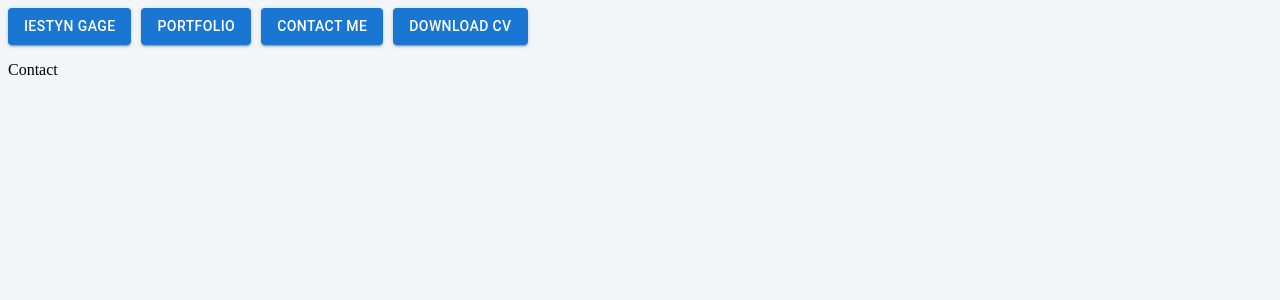
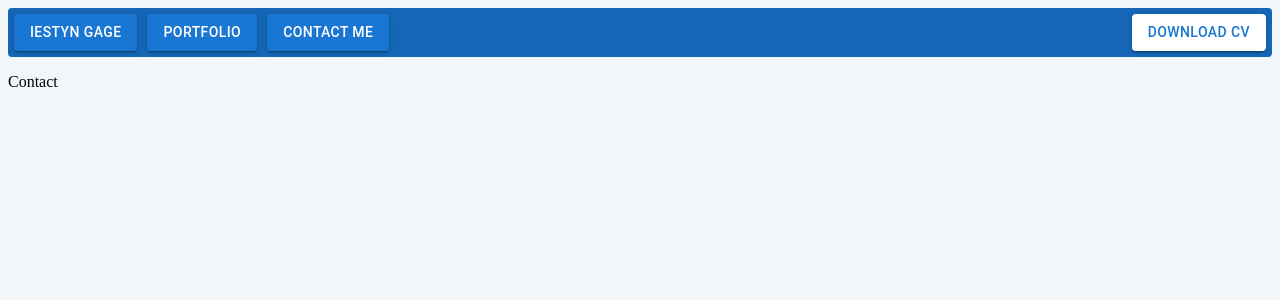
Before and after one commit to IestynGage/PortfolioWebsite, a React (Create React App) app: page /contact in a window 1280 px wide. Shown: the top 300 px of the page. Built offline with nearby package versions, Linux system fonts and the light colour scheme.

Commit message:
Top Bar navigation improvements

```diff
--- a/src/Components/ButtonLink.tsx
+++ b/src/Components/ButtonLink.tsx
@@ -1,28 +1,34 @@
 import { Button } from "@mui/material";
+import { CSSProperties } from "react";
 
 interface ButtonLinkProps {
   href?: string;
   onClick?: () => void;
   label: string;
-  newTab?: boolean;
-  download?: boolean | undefined;
+  fontColor?: string;
+  style?: CSSProperties;
 }
 
 function ButtonLink({
   label,
   href,
+  fontColor,
   onClick,
-  newTab = false,
-  download,
+  style,
 }: ButtonLinkProps) {
   return (
-    <Button variant="contained" style={{ margin: "0 10px 0 0px" }}>
+    <Button
+      variant="contained"
+      href={href}
+      style={{ ...style }}
+      onClick={onClick}
+    >
       <a
-        href={href}
-        onClick={onClick}
-        style={{ color: "white", textDecoration: "none", fontWeight: 510 }}
-        target={newTab ? "_blank" : ""}
-        download={download}
+        style={{
+          color: fontColor ?? "white",
+          textDecoration: "none",
+          fontWeight: 510,
+        }}
       >
         {label}
       </a>
--- a/src/Components/Navigation.tsx
+++ b/src/Components/Navigation.tsx
@@ -2,32 +2,49 @@ import { useNavigate } from "react-router-dom";
 import ButtonLink from "./ButtonLink";
 
 export default function Navigation() {
-  const name = "Iestyn Gage";
-  const currentRole = "Junior Software Engineer";
-  const currentCompany = "CoreFiling";
   const navigate = useNavigate();
 
   return (
-    <span style={{ display: "flex", flexDirection: "row" }}>
+    <span
+      style={{
+        display: "flex",
+        flexDirection: "row",
+        backgroundColor: "#1566b7",
+        padding: "6px",
+        borderRadius: "4px",
+      }}
+    >
       <ButtonLink
         label={"Iestyn Gage"}
         onClick={() => {
-          navigate("/home");
+          navigate("/iestyn");
         }}
+        style={{ margin: "0 10px 0 0px" }}
       />
       <ButtonLink
         label={"Portfolio"}
         onClick={() => {
           navigate("/portfolio");
         }}
+        style={{ margin: "0 10px 0 0px" }}
       />
       <ButtonLink
         label={"Contact Me"}
         onClick={() => {
           navigate("/contact");
         }}
+        style={{ margin: "0 10px 0 0px" }}
       />
-      <ButtonLink href={"cv.pdf"} label={"Download CV"} download={true} />
+      <ButtonLink
+        href={"cv.pdf"}
+        label={"Download CV"}
+        style={{
+          marginLeft: "auto",
+          justifySelf: "right",
+          backgroundColor: "white",
+        }}
+        fontColor={"#1976d2"}
+      />
     </span>
   );
 }
--- a/src/Router/App.tsx
+++ b/src/Router/App.tsx
@@ -1,7 +1,6 @@
 import { BrowserRouter, Navigate, Route, Routes } from "react-router-dom";
-import Navigation from "../Components/Navigation";
 import ContactScreen from "../Screens/Contact/ContactScreen";
-import HomeScreen from "../Screens/Home/HomeScreen";
+import IestynScreen from "../Screens/Iestyn/IestynScreen";
 import PortfolioScreen from "../Screens/Portfolio/PortfolioScreen";
 
 function App() {
@@ -9,8 +8,8 @@ function App() {
     <div className="App">
       <BrowserRouter>
         <Routes>
-          <Route path="/" element={<Navigate to="home" />} />
-          <Route path="home" element={<HomeScreen />} />
+          <Route path="/" element={<Navigate to="iestyn" />} />
+          <Route path="iestyn" element={<IestynScreen />} />
           <Route path="contact" element={<ContactScreen />} />
           <Route path="portfolio" element={<PortfolioScreen />} />
         </Routes>
--- a/src/Screens/Home/HomeScreen.tsx
+++ b/src/Screens/Iestyn/IestynScreen.tsx
@@ -1,6 +1,6 @@
 import Navigation from "../../Components/Navigation";
 
-export default function HomeScreen() {
+export default function IestynScreen() {
   return (
     <>
       <Navigation />
```
Also changed, not shown: src/logo.svg (deleted).
